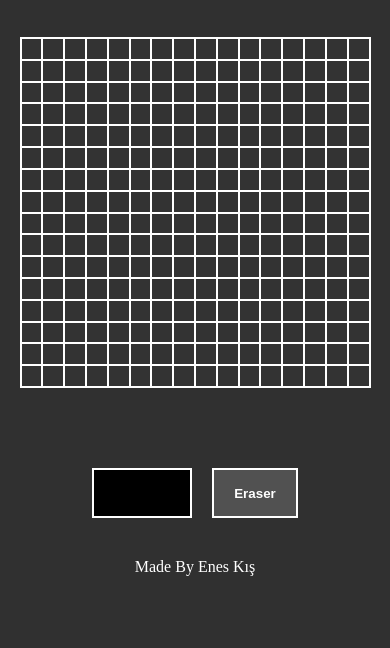
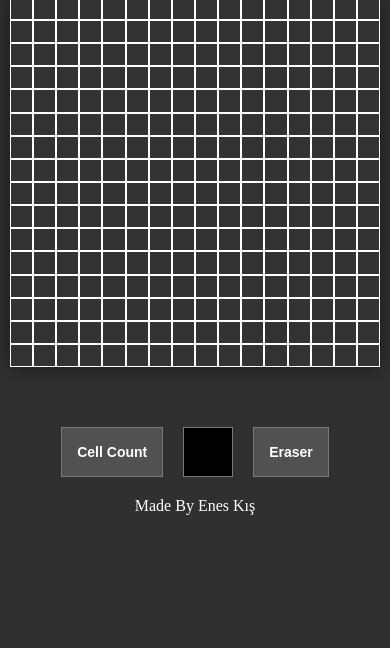
Before and after one commit to stna-ens/Pixel-Art-Tool, a plain HTML site: page index.html in a window 390 px wide. Shown: the part 196-844 px from the top of the page. Drawn offline with Linux system fonts and the light colour scheme.

Commit message:
style: Refine UI aesthetics by updating button styles, grid container, and adding mobile touch optimizations.

```diff
--- a/index.html
+++ b/index.html
@@ -8,8 +8,8 @@
   </head>
   <body>
     <div class="header">PixelArt Maker</div>
-    <button id="changeGridNumber">Cell Count</button>
     <div class="tools" id="tools">
+      <button id="changeGridNumber">Cell Count</button>
       <input type="color" id="colorPicker" value="white" />
       <button id="eraserBtn">Eraser</button>
     </div>
--- a/style.css
+++ b/style.css
@@ -3,6 +3,9 @@ body {
   background-color: rgb(48, 48, 48);
   height: 100%;
   width: 100%;
+  user-select: none;
+  -webkit-user-select: none;
+  -webkit-tap-highlight-color: transparent;
 }
 
 body {
@@ -11,22 +14,28 @@ body {
   justify-content: center;
   align-items: center;
   min-height: 100vh;
-  gap: 40px;
+  gap: 20px;
 }
 
 button,
 .changeGridNumber {
   background-color: rgb(81, 81, 81);
   color: white;
-  padding: 10px;
-  border-radius: 0px;
-  border: solid;
+  padding: 0 15px;
+  height: 50px;
+  border: 1px solid rgb(120, 120, 120);
   font-weight: bold;
+  font-size: 14px;
+  appearance: none;
+  display: flex;
+  align-items: center;
+  justify-content: center;
 }
+
 button:hover,
 .changeGridNumber:hover {
-  border-color: rgb(255, 255, 255);
-  background-color: rgb(70, 70, 70);
+  border-color: white;
+  background-color: rgb(90, 90, 90);
 }
 * {
   box-sizing: border-box;
@@ -38,14 +47,18 @@ button:hover,
   color: white;
   font-weight: bold;
   font-size: 35px;
+  text-align: center;
+  width: 100%;
 }
+
 .container {
   display: flex;
-  border: 1px solid white;
-  width: 90vmin;
-  height: 90vmin;
+  box-shadow: 0 0 20px rgba(0, 0, 0, 0.5); /* Pop off screen */
+  background-color: #222; /* Dark background for grid */
+  width: 95vmin;
+  height: 95vmin;
   flex-wrap: wrap;
-  margin-bottom: 20px;
+  margin: 0 auto 20px auto;
   touch-action: none;
 }
 
@@ -63,53 +76,51 @@ button:hover,
   display: flex;
   gap: 20px;
   align-items: center;
+  justify-content: center;
   margin-top: 20px;
+  width: 100%;
 }
 
 #eraserBtn {
   margin-top: 0;
-  height: 50px;
-  display: flex;
-  align-items: center;
-  justify-content: center; /* Center text */
-  border: 2px solid white; /* Match color swatch border */
-  padding: 0 20px; /* Adjust padding to rely on flex centering */
+  /* style inherited from generic button */
 }
 
 #eraserBtn.active {
   background-color: white;
   color: black;
-  border-color: white; /* Keep border white so layout doesn't shift, or match bg */
+  border-color: white;
 }
 
 #colorPicker {
   -webkit-appearance: none;
   -moz-appearance: none;
   appearance: none;
-  width: 100px;
+  width: 50px;
   height: 50px;
   background-color: transparent;
   border: none;
   cursor: pointer;
-  margin-top: 0;
-  padding: 0; /* Align padding */
+  margin: 0;
+  padding: 0;
 }
 
 #colorPicker::-webkit-color-swatch-wrapper {
-  padding: 0; /* Remove default padding */
+  padding: 0;
 }
 
 #colorPicker::-webkit-color-swatch {
-  border-radius: 0px;
-  border: 2px solid white;
+  /* Match buttons */
+  border: 1px solid rgb(120, 120, 120);
 }
 
 #colorPicker::-moz-color-swatch {
-  border-radius: 0px;
-  border: 2px solid white;
+  border: 1px solid rgb(120, 120, 120);
 }
 
 .footer {
   color: white;
   display: flex;
+  justify-content: center;
+  width: 100%;
 }
```
